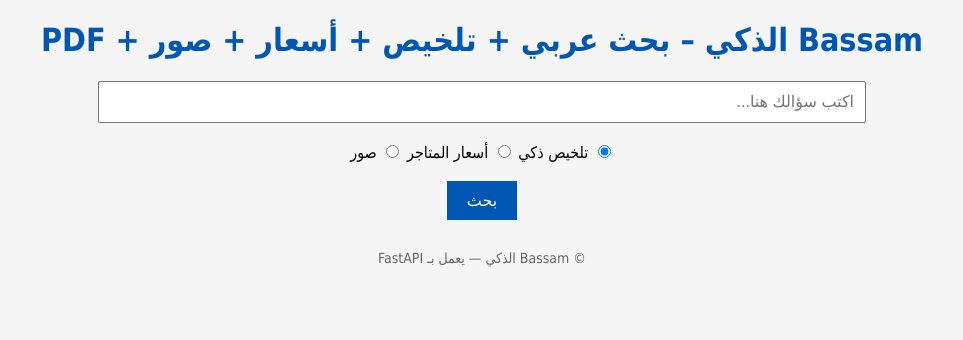
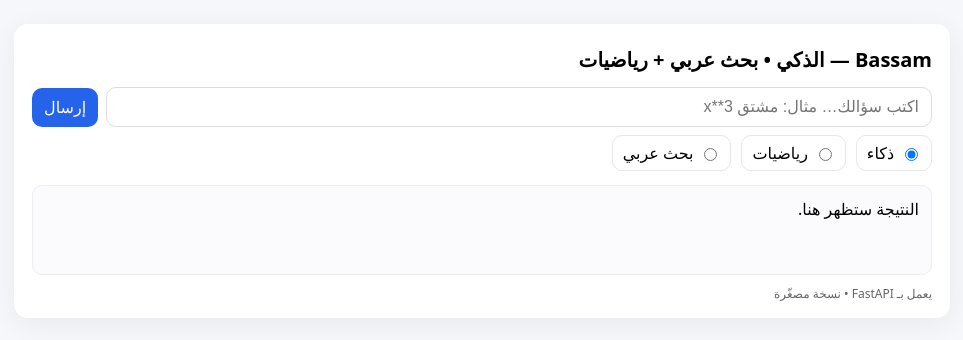
Before and after one commit to bassam-st/bassam22, a FastAPI app: page / in a window 1280 px wide. Shown: the top 340 px of the page, without its empty margins (158-1121 px from the left). Run offline with FastAPI, Linux system fonts and the light colour scheme.

Commit message:
Update index.html
اندكس

```diff
--- a/templates/index.html
+++ b/templates/index.html
@@ -1,47 +1,50 @@
-<!DOCTYPE html>
+<!doctype html>
 <html lang="ar" dir="rtl">
 <head>
-  <meta charset="UTF-8">
-  <title>Bassam الذكي – بحث عربي + تلخيص + أسعار + صور + PDF</title>
+  <meta charset="utf-8"/>
+  <meta name="viewport" content="width=device-width,initial-scale=1"/>
+  <title>Bassam الذكي — بحث عربي + رياضيات</title>
+  <link rel="manifest" href="/static/manifest.webmanifest">
   <style>
-    body { font-family: Tahoma, Arial, sans-serif; margin:20px; background:#f5f5f5; }
-    h1 { color:#0056b3; text-align:center; }
-    form { text-align:center; margin-bottom:20px; }
-    input[type=text] { width:60%; padding:10px; font-size:16px; }
-    button { padding:10px 20px; font-size:16px; background:#0056b3; color:white; border:none; cursor:pointer; }
-    button:hover { background:#003d80; }
-    .result { background:white; padding:15px; margin-top:15px; border-radius:8px; box-shadow:0 0 5px #aaa; }
-    .footer { text-align:center; margin-top:30px; font-size:14px; color:#666; }
+    body{font-family:system-ui,-apple-system,Segoe UI,Roboto; background:#f6f7fb; margin:0}
+    .wrap{max-width:900px; margin:24px auto; background:#fff; padding:16px 18px; border-radius:14px; box-shadow:0 6px 28px rgba(0,0,0,.06)}
+    h1{font-size:20px; margin:6px 0 14px}
+    .row{display:flex; gap:8px; align-items:center; flex-wrap:wrap}
+    input, button{font-size:16px; padding:10px 12px; border:1px solid #ddd; border-radius:10px}
+    input[type=text]{flex:1; min-width:240px}
+    button{background:#2563eb; color:#fff; border:none; cursor:pointer}
+    button:hover{opacity:.92}
+    .tabs{display:flex; gap:10px; margin:8px 0 14px}
+    .tabs label{display:flex; gap:6px; align-items:center; cursor:pointer; padding:6px 10px; border:1px solid #e5e7eb; border-radius:10px}
+    .card{background:#fbfbfe; border:1px solid #eee; padding:12px; border-radius:10px; margin-top:14px; min-height:64px}
   </style>
 </head>
 <body>
+  <div class="wrap">
+    <h1>Bassam — الذكي • بحث عربي + رياضيات</h1>
 
-  <h1>Bassam الذكي – بحث عربي + تلخيص + أسعار + صور + PDF</h1>
+    <form method="post" action="/">
+      <div class="row">
+        <input type="text" name="q" placeholder="اكتب سؤالك… مثال: مشتق x**3" value="{{ q or '' }}">
+        <button type="submit">إرسال</button>
+      </div>
 
-  <form method="post" action="/" enctype="application/x-www-form-urlencoded">
-    <input type="text" name="q" placeholder="اكتب سؤالك هنا..." required>
-    <br><br>
-    <label><input type="radio" name="mode" value="summary" checked> تلخيص ذكي</label>
-    <label><input type="radio" name="mode" value="prices"> أسعار المتاجر</label>
-    <label><input type="radio" name="mode" value="images"> صور</label>
-    <br><br>
-    <button type="submit">بحث</button>
-  </form>
+      <div class="tabs">
+        <label><input type="radio" name="mode" value="ذكاء" {% if mode=='ذكاء' %}checked{% endif %}> ذكاء</label>
+        <label><input type="radio" name="mode" value="رياضيات" {% if mode=='رياضيات' %}checked{% endif %}> رياضيات</label>
+        <label><input type="radio" name="mode" value="بحث عربي" {% if mode=='بحث عربي' %}checked{% endif %}> بحث عربي</label>
+      </div>
+    </form>
 
-  {% if result %}
-    <div class="result">
-      <h3>نص النتيجة:</h3>
-      <p>{{ result|safe }}</p>
-      <form method="post" action="/download_pdf">
-        <input type="hidden" name="content" value="{{ result|safe }}">
-        <button type="submit">تنزيل PDF</button>
-      </form>
+    <div class="card">
+      {% if result %}
+        {{ result|safe }}
+      {% else %}
+        <div>النتيجة ستظهر هنا.</div>
+      {% endif %}
     </div>
-  {% endif %}
 
-  <div class="footer">
-    © Bassam الذكي — يعمل بـ FastAPI
+    <div style="margin-top:10px; font-size:12px; color:#666">يعمل بـ FastAPI • نسخة مصغّرة</div>
   </div>
-
 </body>
 </html>
```
